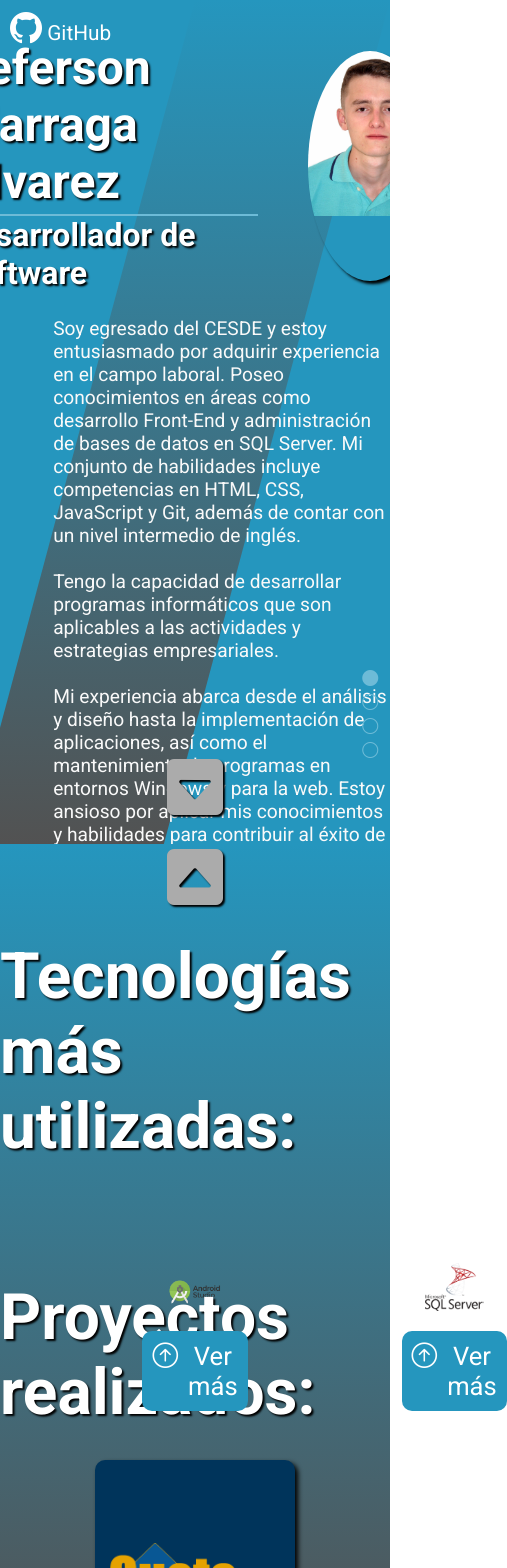
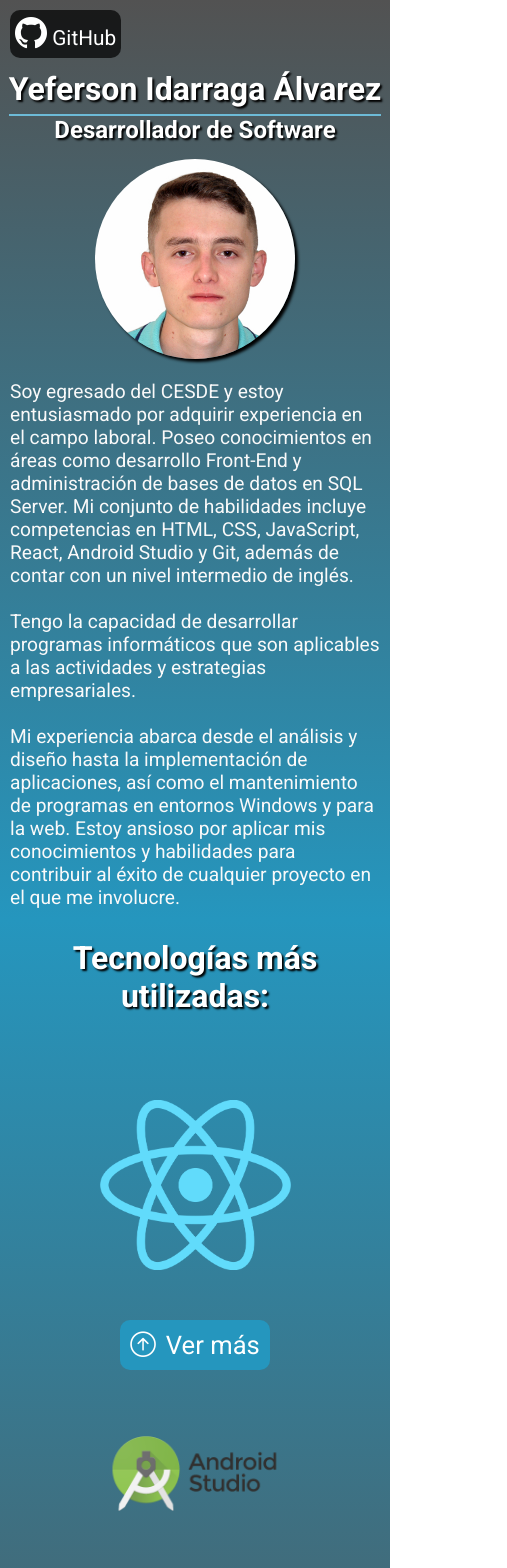
Before and after one commit to YefersonIdarraga/yeferson-portafolio, a React (Vite) app: page / in a window 390 px wide. Shown: the top 1568 px of the page, 507 px wide, since content can reach past the window. Built offline with nearby package versions, Linux system fonts and the light colour scheme.

Commit message:
Media query Max width 479px

```diff
--- a/src/App.css
+++ b/src/App.css
@@ -16,3 +16,18 @@ body{
 .indicator div{
   color: #6dbbd7;
 }
+
+@media (max-width: 479px) {
+  body{
+    overflow: visible;
+  }
+
+  .indicator{
+    display: none;
+  }
+
+  .bi-caret-down-square-fill, .bi-caret-up-square-fill{
+    display: none;
+  }
+
+}
--- a/src/components/Page1.jsx
+++ b/src/components/Page1.jsx
@@ -40,8 +40,8 @@ const Page1 = ({ indexPage2 }) => {
             en el campo laboral. Poseo conocimientos en áreas como desarrollo
             Front-End y administración de bases de datos en SQL Server. Mi
             conjunto de habilidades incluye competencias en HTML, CSS,
-            JavaScript y Git, además de contar con un nivel intermedio de
-            inglés.
+            JavaScript, React, Android Studio y Git, además de contar con un
+            nivel intermedio de inglés.
             <br />
             <br /> Tengo la capacidad de desarrollar programas informáticos que
             son aplicables a las actividades y estrategias empresariales.
--- a/src/components/Page3.jsx
+++ b/src/components/Page3.jsx
@@ -23,18 +23,43 @@ const Page3 = ({ indexPage2, indexPage4 }) => {
 
   const handleMoreInfo1 = () => {
     setMoreInfo1(true);
+    setMoreInfo2(false);
+    setMoreInfo3(false);
+    setMoreInfo4(false);
+    setMoreInfo5(false);
+    document.body.style.overflow = "hidden";
   };
   const handleMoreInfo2 = () => {
     setMoreInfo2(true);
+    setMoreInfo1(false);
+    setMoreInfo3(false);
+    setMoreInfo4(false);
+    setMoreInfo5(false);
+    document.body.style.overflow = "hidden";
   };
   const handleMoreInfo3 = () => {
     setMoreInfo3(true);
+    setMoreInfo1(false);
+    setMoreInfo2(false);
+    setMoreInfo4(false);
+    setMoreInfo5(false);
+    document.body.style.overflow = "hidden";
   };
   const handleMoreInfo4 = () => {
     setMoreInfo4(true);
+    setMoreInfo1(false);
+    setMoreInfo2(false);
+    setMoreInfo3(false);
+    setMoreInfo5(false);
+    document.body.style.overflow = "hidden";
   };
   const handleMoreInfo5 = () => {
     setMoreInfo5(true);
+    setMoreInfo1(false);
+    setMoreInfo2(false);
+    setMoreInfo3(false);
+    setMoreInfo4(false);
+    document.body.style.overflow = "hidden";
   };
 
   const handlePage4 = () => {
--- a/src/components/projects/Project1.jsx
+++ b/src/components/projects/Project1.jsx
@@ -5,6 +5,7 @@ const Project1 = ({ showInfo1, setMoreInfo1 }) => {
   const videoRef = useRef(null);
   const handleClose = () => {
     setMoreInfo1(false);
+    document.body.style.overflow = 'auto';
     if (videoRef.current) {
       videoRef.current.pause();
     }
--- a/src/components/projects/Project2.jsx
+++ b/src/components/projects/Project2.jsx
@@ -4,6 +4,7 @@ import mariaSuculentas from "../../assets/maria-suculentas.png";
 const Project2 = ({ showInfo2, setMoreInfo2 }) => {
   const handleClose = () => {
     setMoreInfo2(false);
+    document.body.style.overflow = 'auto';
   };
 
   return (
--- a/src/components/projects/Project3.jsx
+++ b/src/components/projects/Project3.jsx
@@ -5,6 +5,7 @@ const Project3 = ({ showInfo3, setMoreInfo3 }) => {
   const videoRef = useRef(null);
   const handleClose = () => {
     setMoreInfo3(false);
+    document.body.style.overflow = 'auto';
     if (videoRef.current) {
       videoRef.current.pause();
     }
--- a/src/components/projects/Project4.jsx
+++ b/src/components/projects/Project4.jsx
@@ -4,6 +4,7 @@ import worlds from "../../assets/worlds-22.png";
 const Project4 = ({ showInfo4, setMoreInfo4 }) => {
   const handleClose = () => {
     setMoreInfo4(false);
+    document.body.style.overflow = 'auto';
   };
   return (
     <section
--- a/src/components/projects/Project5.jsx
+++ b/src/components/projects/Project5.jsx
@@ -5,6 +5,7 @@ const Project5 = ({ showInfo5, setMoreInfo5 }) => {
   const videoRef = useRef(null);
   const handleClose = () => {
     setMoreInfo5(false);
+    document.body.style.overflow = 'auto';
     if (videoRef.current) {
       videoRef.current.pause();
     }
--- a/src/styles/page1.css
+++ b/src/styles/page1.css
@@ -124,3 +124,51 @@
 .git:hover>.bi-github {
     color: #2b2b2b;
 }
+
+@media (max-width: 479px) {
+
+    .container1 {
+        overflow: visible;
+        height: auto;
+        background: linear-gradient(to bottom, #525252, #2596be);
+    }
+
+    .division {
+        height: auto;
+    }
+
+    .sub-cont1 {
+        font-size: 1rem;
+    }
+
+    .profile {
+        flex-direction: column;
+        text-align: center;
+        gap: 15px;
+        margin-top: 18%;
+    }
+
+    .profile h1 {
+        font-size: 2rem;
+    }
+
+    .title h2 {
+        font-size: 1.5rem;
+    }
+
+    .picture {
+        width: 200px;
+        height: 200px;
+    }
+
+    .description p {
+        width: 100%;
+        margin-left: 0;
+    }
+
+    .git {
+        background: rgba(0, 0, 0, 0.694);
+        padding: 5px;
+        border-radius: 10px;
+    }
+}
--- a/src/styles/page2.css
+++ b/src/styles/page2.css
@@ -103,3 +103,40 @@
 .btn.active {
     background: #6dbbd7;
 }
+
+@media (max-width: 479px) {
+    .container2 {
+        height: auto;
+    }
+
+    .container2 h1 {
+        font-size: 2rem;
+        margin-top: 5%;
+        text-align: center;
+    }
+
+    .tech-logos {
+        flex-direction: column;
+        align-items: center;
+        width: 100%;
+        gap: 0;
+        height: auto;
+    }
+
+    .tech-logos img {
+        width: 50%;
+    }
+
+    .show-more {
+        width: 100%;
+        height: 300px;
+        position: relative;
+        justify-content: space-around;
+    }
+
+    .desc {
+        width: auto;
+        height: 70%;
+        top: 0;
+    }
+}
--- a/src/styles/page3.css
+++ b/src/styles/page3.css
@@ -209,3 +209,63 @@
 .project-worlds img {
     width: 120%;
 }
+
+@media (max-width: 479px) {
+    .container3 {
+        height: auto;
+    }
+
+    .sub-cont3 {
+        height: auto;
+    }
+
+    .container3 h1 {
+        text-align: center;
+        font-size: 2rem;
+        margin-top: 20px;
+    }
+
+    .project-window {
+        width: 96%;
+        height: auto;
+        max-height: 80vh;
+        padding-top: 30px;
+        gap: 20px;
+        position: fixed;
+        overflow-y: scroll;
+        overflow-x: hidden;
+        justify-content: flex-start;
+        z-index: 0;
+    }
+
+    .project-window-active {
+        z-index: 7;
+    }
+
+    .project-window h2 {
+        font-size: 1.5rem;
+    }
+
+    .project-window p {
+        font-size: 1rem;
+    }
+
+    .bi-x-circle {
+        left: 91%;
+        bottom: 93%;
+        position: fixed;
+    }
+
+    .video-default {
+        width: 98%;
+    }
+
+    .project-window img {
+        width: 98%;
+    }
+
+    .project-window a {
+        width: 98%;
+        text-align: center;
+    }
+}
--- a/src/styles/page4.css
+++ b/src/styles/page4.css
@@ -42,3 +42,21 @@
 .pages a {
     cursor: url('../assets/cursor-pointer.png'), pointer;
 }
+
+@media (max-width: 479px) {
+    .container4 {
+        height: auto;
+        padding-top: 50px;
+        padding-bottom: 50px;
+    }
+
+    .sub-cont4 {
+        height: 100%;
+    }
+
+    .container4 h1 {
+        text-align: center;
+        font-size: 2rem;
+        padding: 10px;
+    }
+}
```
